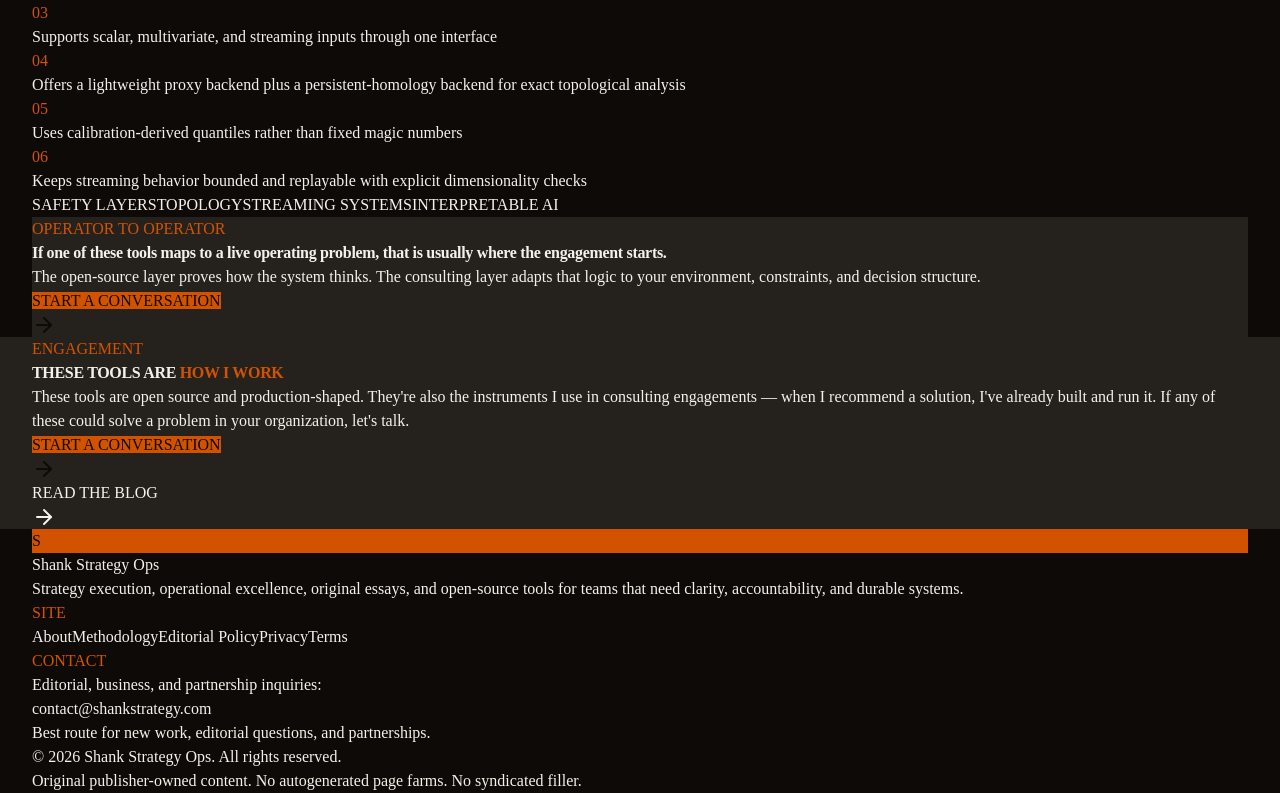
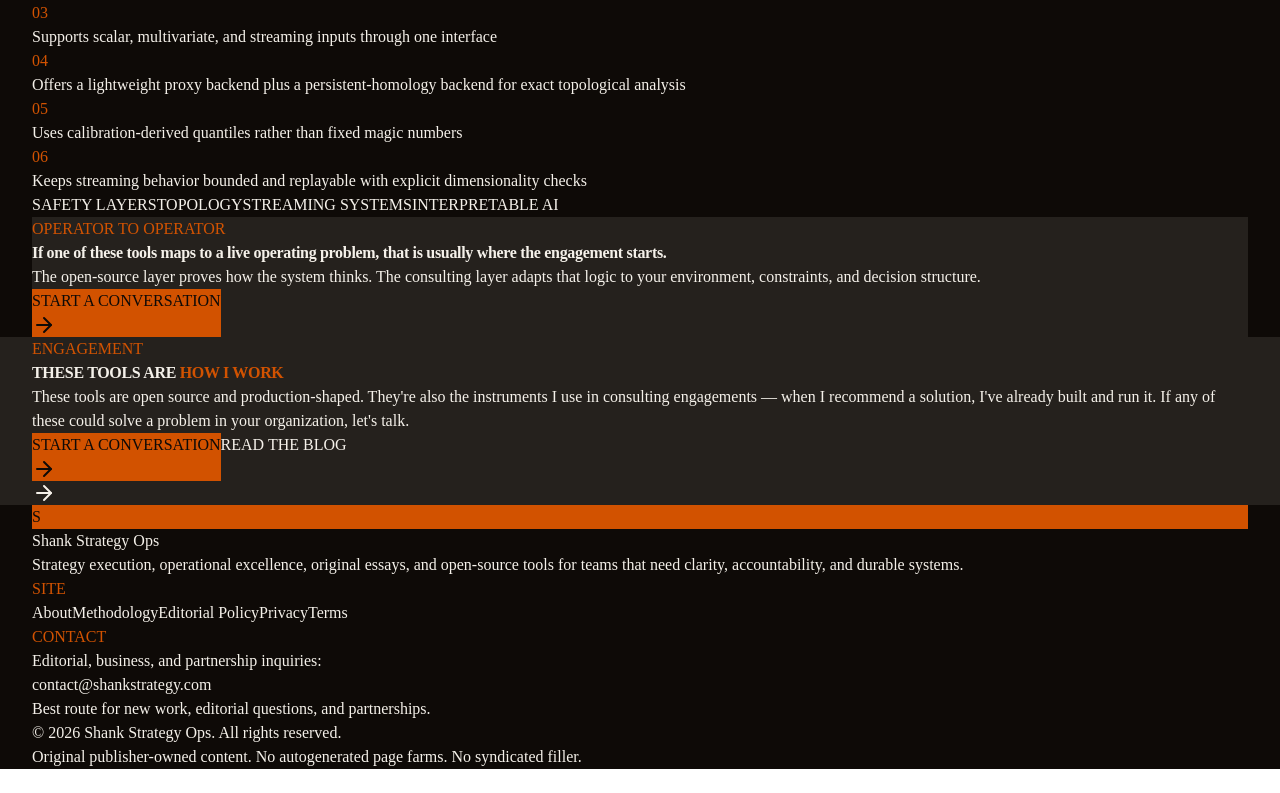
Before and after one commit to WhatsYourWhy/shank-strategy-ops-web, a React (Vite) app in the folder client/: page /tools in a window 1280 px wide. Shown: the part 3527-4320 px from the top of the page. After the commit the page ends 4296 px from the top, so only its background shows below. Built offline with nearby package versions, Linux system fonts and the light colour scheme; no server answers.

Commit message:
CTA Tracking split

```diff
--- a/client/src/components/LeadConversationCta.tsx
+++ b/client/src/components/LeadConversationCta.tsx
@@ -1,11 +1,14 @@
 import { ArrowRight } from "lucide-react";
+import { useLocation } from "wouter";
 import { analyticsEvents, trackEvent } from "@/lib/analytics";
+import { queueHomeSectionNavigation } from "@/lib/homeNavigation";
 
 interface LeadConversationCtaProps {
   eyebrow: string;
   title: string;
   body: string;
   source: string;
+  eventName?: string;
   className?: string;
 }
 
@@ -14,8 +17,11 @@
   title,
   body,
   source,
+  eventName = analyticsEvents.blogCtaClicked,
   className = "",
 }: LeadConversationCtaProps) {
+  const [, setLocation] = useLocation();
+
   return (
     <section className={`border border-brand-offwhite/10 bg-brand-charcoal ${className}`}>
       <div className="p-8 md:p-10">
@@ -27,14 +33,17 @@
           {body}
         </p>
 
-        <a
-          href="/#contact"
-          onClick={() => trackEvent(analyticsEvents.blogCtaClicked, { source })}
+        <button
+          type="button"
+          onClick={() => {
+            trackEvent(eventName, { source });
+            queueHomeSectionNavigation("contact", setLocation);
+          }}
           className="mt-8 inline-flex items-center gap-3 bg-brand-orange px-6 py-3 font-mono text-sm text-brand-black transition-colors hover:bg-brand-offwhite"
         >
           START A CONVERSATION
           <ArrowRight className="h-4 w-4" />
-        </a>
+        </button>
       </div>
     </section>
   );
--- a/client/src/components/blog/BlogNavigation.tsx
+++ b/client/src/components/blog/BlogNavigation.tsx
@@ -1,11 +1,12 @@
 import { useState, useEffect } from "react";
 import { motion } from "framer-motion";
 import { Link, useLocation } from "wouter";
+import { queueHomeSectionNavigation } from "@/lib/homeNavigation";
 
 export default function BlogNavigation() {
   const [scrolled, setScrolled] = useState(false);
   const [mobileMenuOpen, setMobileMenuOpen] = useState(false);
-  const [location] = useLocation();
+  const [location, setLocation] = useLocation();
 
   useEffect(() => {
     const handleScroll = () => {
@@ -19,7 +20,8 @@
 
   const scrollToSection = (id: string) => {
     if (!isHome) {
-      window.location.href = `/#${id}`;
+      queueHomeSectionNavigation(id, setLocation);
+      setMobileMenuOpen(false);
       return;
     }
     const element = document.getElementById(id);
--- a/client/src/lib/analytics.ts
+++ b/client/src/lib/analytics.ts
@@ -5,6 +5,7 @@
 export const analyticsEvents = {
   heroCtaClicked: "Hero CTA Clicked",
   blogCtaClicked: "Blog CTA Clicked",
+  toolCtaClicked: "Tool CTA Clicked",
   toolOutboundClicked: "Tool Outbound Clicked",
   contactSubmitSucceeded: "Contact Submit Succeeded",
   contactSubmitFailed: "Contact Submit Failed",
--- /dev/null
+++ b/client/src/lib/homeNavigation.ts
@@ -0,0 +1,32 @@
+const HOME_SCROLL_KEY = "home-scroll-target";
+
+export function queueHomeSectionNavigation(
+  id: string,
+  navigateHome: (path: string) => void
+) {
+  if (typeof window === "undefined") {
+    navigateHome("/");
+    return;
+  }
+
+  window.sessionStorage.setItem(HOME_SCROLL_KEY, id);
+  navigateHome("/");
+}
+
+export function consumeHomeSectionNavigation() {
+  if (typeof window === "undefined") {
+    return null;
+  }
+
+  const pendingSection = window.sessionStorage.getItem(HOME_SCROLL_KEY);
+  if (pendingSection) {
+    window.sessionStorage.removeItem(HOME_SCROLL_KEY);
+    return pendingSection;
+  }
+
+  if (window.location.hash.startsWith("#")) {
+    return window.location.hash.slice(1);
+  }
+
+  return null;
+}
--- a/client/src/pages/BlogPost.tsx
+++ b/client/src/pages/BlogPost.tsx
@@ -21,6 +21,7 @@
 
 function PostHero({
   title,
+  subtitle,
   publishedDate,
   readingTime,
   author,
@@ -29,6 +30,7 @@
   heroImageCaption,
 }: {
   title: string;
+  subtitle?: string;
   publishedDate: string;
   readingTime: string;
   author: string;
@@ -86,6 +88,17 @@
         >
           {title}
         </motion.h1>
+
+        {subtitle ? (
+          <motion.p
+            initial={{ opacity: 0, x: -50 }}
+            animate={{ opacity: 1, x: 0 }}
+            transition={{ duration: 0.6, delay: 0.16 }}
+            className="mt-5 max-w-3xl font-body text-xl leading-relaxed text-brand-offwhite/72 md:text-2xl"
+          >
+            {subtitle}
+          </motion.p>
+        ) : null}
 
         {/* Author */}
         <motion.div
@@ -246,6 +259,7 @@
           "@context": "https://schema.org",
           "@type": "BlogPosting",
           headline: post.title,
+          alternativeHeadline: post.subtitle,
           description: post.tldr,
           image: post.heroImage ? absoluteUrl(post.heroImage) : undefined,
           datePublished: post.publishedDate,
@@ -273,6 +287,7 @@
 
       <PostHero
         title={post.title}
+        subtitle={post.subtitle}
         publishedDate={post.publishedDate}
         readingTime={post.readingTime}
         author={post.author}
--- a/client/src/pages/Home.tsx
+++ b/client/src/pages/Home.tsx
@@ -14,7 +14,9 @@
 } from "@/components/home/HomeSections";
 import { getAllBlogPosts } from "@/data/blogPosts";
 import { usePageMetadata } from "@/hooks/usePageMetadata";
+import { consumeHomeSectionNavigation } from "@/lib/homeNavigation";
 import { absoluteUrl, siteConfig } from "@/lib/site";
+import { useEffect } from "react";
 
 function scrollToSection(id: string) {
   const element = document.getElementById(id);
@@ -25,6 +27,17 @@
 
 export default function Home() {
   const posts = getAllBlogPosts().slice(0, 3);
+
+  useEffect(() => {
+    const targetSection = consumeHomeSectionNavigation();
+    if (!targetSection) {
+      return;
+    }
+
+    window.setTimeout(() => {
+      scrollToSection(targetSection);
+    }, 0);
+  }, []);
 
   usePageMetadata({
     path: "/",
--- a/client/src/pages/Products.tsx
+++ b/client/src/pages/Products.tsx
@@ -9,12 +9,13 @@
 
 import { motion } from "framer-motion";
 import { ArrowRight, ExternalLink, Github } from "lucide-react";
-import { Link } from "wouter";
+import { Link, useLocation } from "wouter";
 import BlogNavigation from "@/components/blog/BlogNavigation";
 import LeadConversationCta from "@/components/LeadConversationCta";
 import SiteFooter from "@/components/layout/SiteFooter";
 import { usePageMetadata } from "@/hooks/usePageMetadata";
 import { analyticsEvents, trackEvent } from "@/lib/analytics";
+import { queueHomeSectionNavigation } from "@/lib/homeNavigation";
 import { absoluteUrl, siteConfig } from "@/lib/site";
 
 // ─── Product Data ────────────────────────────────────────────────────────────
@@ -425,6 +426,8 @@
 }
 
 function ProductsCTA() {
+  const [, setLocation] = useLocation();
+
   return (
     <section className="py-24 bg-brand-charcoal">
       <div className="container">
@@ -450,13 +453,14 @@
             </p>
 
             <div className="mt-10 flex flex-col sm:flex-row gap-4">
-              <a
-                href="/#contact"
+              <button
+                type="button"
+                onClick={() => queueHomeSectionNavigation("contact", setLocation)}
                 className="inline-flex items-center gap-3 font-mono text-sm bg-brand-orange text-brand-black px-8 py-4 hover:bg-brand-offwhite transition-colors"
               >
                 START A CONVERSATION
                 <ArrowRight className="h-4 w-4" />
-              </a>
+              </button>
               <Link
                 href="/blog"
                 className="inline-flex items-center gap-3 font-mono text-sm border border-brand-offwhite/30 text-brand-offwhite px-8 py-4 hover:border-brand-orange hover:text-brand-orange transition-colors"
@@ -521,6 +525,7 @@
             title="If one of these tools maps to a live operating problem, that is usually where the engagement starts."
             body="The open-source layer proves how the system thinks. The consulting layer adapts that logic to your environment, constraints, and decision structure."
             source="tools-page"
+            eventName={analyticsEvents.toolCtaClicked}
           />
         </div>
       </section>
```
Also changed, not shown: 1 other file (tests, documents, lock files or other folders).
